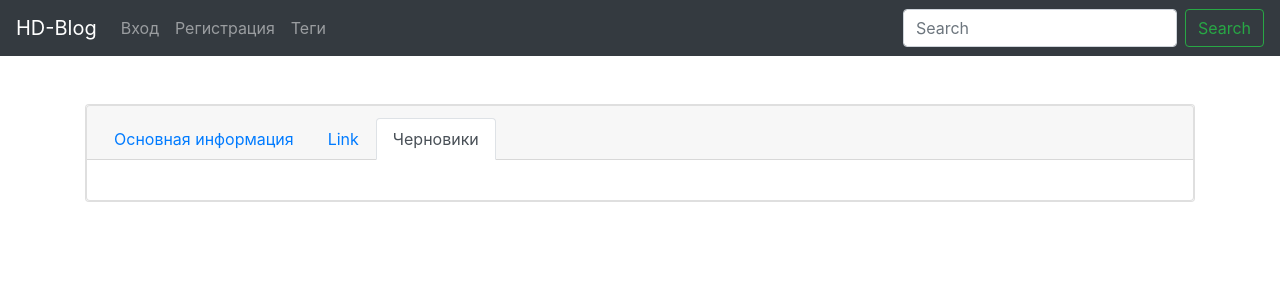
After one commit to SportsterSquadRus/blog_engine, a Django app: template blog/templates/blog/drafts_list.html in a window 1280 px wide. The commit adds this page. Shown: the top 300 px of the page. Run offline with Django 3.2, Linux system fonts and the light colour scheme; the template is opened without the code that fills it, so the values that code supplies are empty; some libraries are stand-ins or nearby versions.

Commit message:
posts list and drafts list added to user page

```diff
--- /dev/null
+++ b/blog/templates/blog/drafts_list.html
@@ -0,0 +1,36 @@
+{% extends 'blog/base_blog.html' %}
+
+
+{% block title %}
+Черновики
+{% endblock title %}
+
+
+{% block content %}
+<div class="card">
+    <div class="card-header">
+      <ul class="nav nav-tabs card-header-tabs">
+        <li class="nav-item">
+          <a class="nav-link" href="{% url 'user_page_url' user.id %}">Основная информация</a>
+        </li>
+
+
+        <li class="nav-item">
+          <a class="nav-link" href="#">Link</a>
+        </li>
+        {% if user.id == request.user.id %}
+        <li class="nav-item">
+          <a class="nav-link active" href="{% url 'drafts_list_url' %}" tabindex="-1" aria-disabled="true">Черновики</a>
+        </li>
+        {% endif %}
+      </ul>
+    </div>
+    <div class="card-body">
+        {% for post in posts %}
+    {% include 'blog/includes/posts_card_template.html' %}
+    {% endfor %}
+
+    </div>
+  </div>
+
+{% endblock content %}
```
Also changed, not shown: blog/templates/blog/user_page.html (+5 -4 lines).
